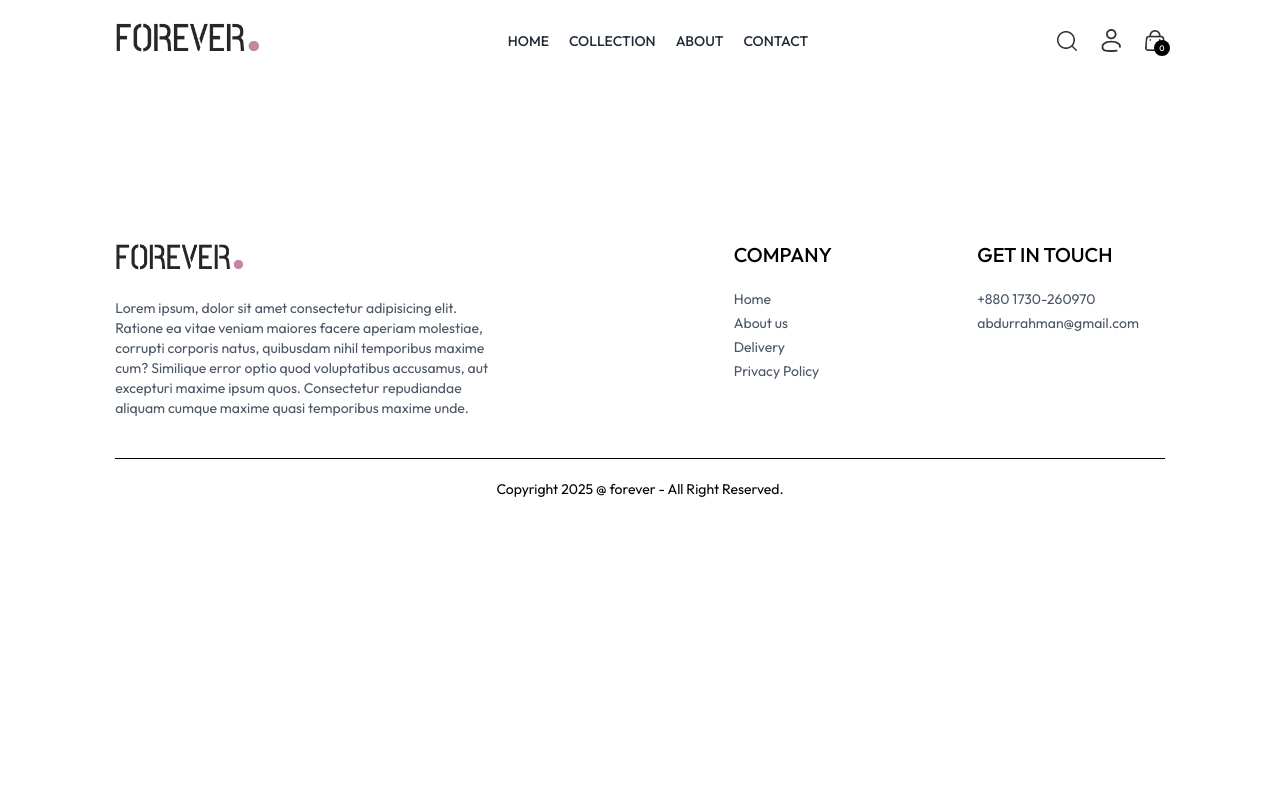
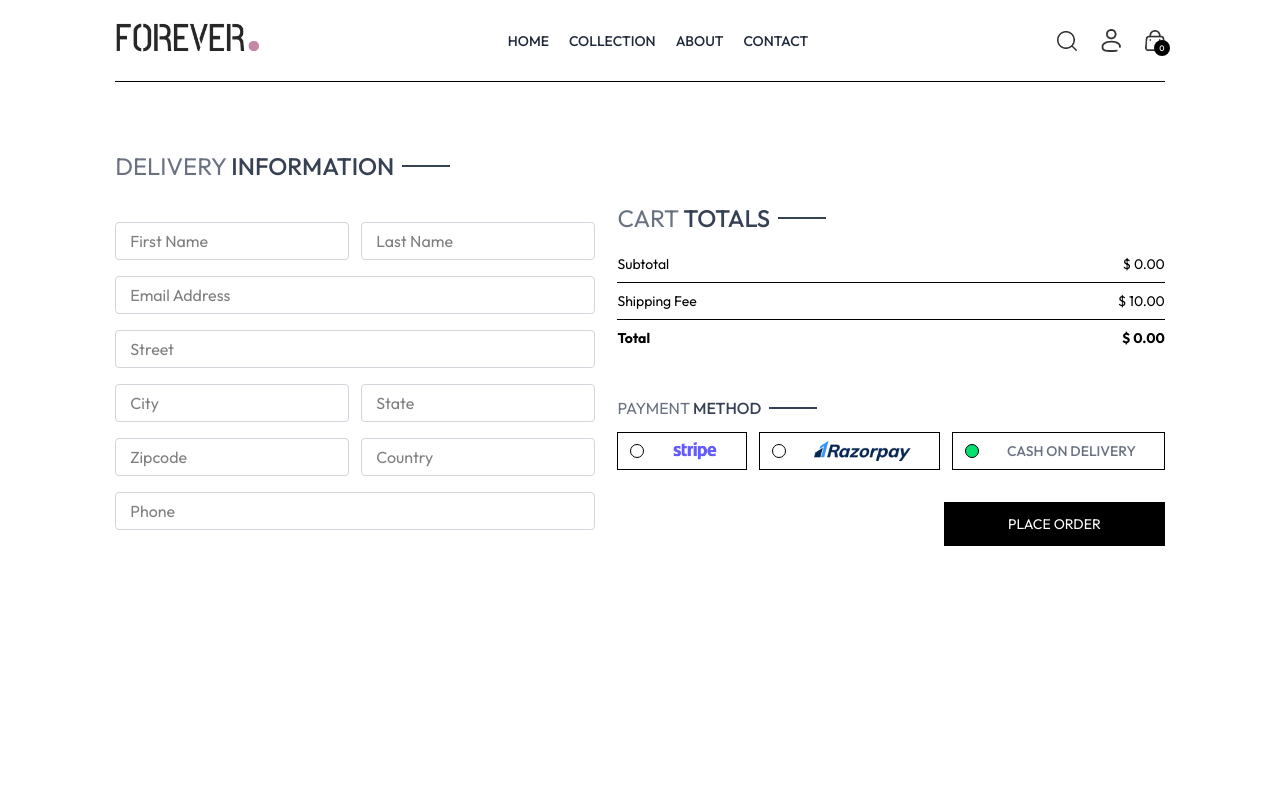
Before and after one commit to abdurrahman482937/forever, a React app in the folder frontend/: page /place-order in a window 1280 px wide. Shown: the top 800 px of the page. Built offline with nearby package versions, Linux system fonts and the light colour scheme; the HTML template or start-up script is replaced by a standard one.

Commit message:
Place Order

```diff
--- a/frontend/src/pages/PlaceOrder.jsx
+++ b/frontend/src/pages/PlaceOrder.jsx
@@ -1,9 +1,63 @@
-import React from 'react'
+import { useContext, useState } from 'react'
+import Title from '../components/Title'
+import CartTotal from '../components/cartTotal'
+import { assets } from '../assets/assets'
+import { ShopContext } from '../context/ShopContext'
 
 const PlaceOrder = () => {
+  const [method, setMethod] = useState("cod")
+  const { navigate } = useContext(ShopContext)
   return (
-    <div>
+    <div className='flex flex-col sm:flex-row justify-between gap-4 pt-5 sm:pt-14 min-h-[80vh] border-t'>
+      {/* ----- left side ---- */}
+      <div className="flex flex-col gap-4 w-full max-w-[480px]">
+        <div className="text-xl sm:text-2xl my-3">
+          <Title text1={"DELIVERY"} text2={"INFORMATION"} />
+        </div>
+        <div className="flex gap-3">
+          <input type="text" placeholder='First Name' className='border border-gray-300 rounded py-1.5 px-3.5 w-full' />
+          <input type="text" placeholder='Last Name' className='border border-gray-300 rounded py-1.5 px-3.5 w-full' />
+        </div>
+        <input type="email" placeholder='Email Address' className='border border-gray-300 rounded py-1.5 px-3.5 w-full' />
+        <input type="text" placeholder='Street' className='border border-gray-300 rounded py-1.5 px-3.5 w-full' />
+        <div className="flex gap-3">
+          <input type="text" placeholder='City' className='border border-gray-300 rounded py-1.5 px-3.5 w-full' />
+          <input type="text" placeholder='State' className='border border-gray-300 rounded py-1.5 px-3.5 w-full' />
+        </div>
+        <div className="flex gap-3">
+          <input type="text" placeholder='Zipcode' className='border border-gray-300 rounded py-1.5 px-3.5 w-full' />
+          <input type="text" placeholder='Country' className='border border-gray-300 rounded py-1.5 px-3.5 w-full' />
+        </div>
+        <input type="number" placeholder='Phone' className='border border-gray-300 rounded py-1.5 px-3.5 w-full' />
+      </div>
 
+      {/* ----- right side ---- */}
+      <div className="mt-8">
+        <div className="mt-8 min-w-80">
+          <CartTotal />
+        </div>
+        <div className="mt-12">
+          <Title text1={"PAYMENT"} text2={"METHOD"} />
+          {/* ----- PAYMENT ----- */}
+          <div className="flex flex-col lg:flex-row gap-3">
+            <div onClick={() => setMethod('stripe')} className="flex items-center gap-3 border p-2 px-3 cursor-pointer">
+              <p className={`min-w-3.5 h-3.5 border rounded-full ${method === 'stripe' ? "bg-green-400" : ''}`}></p>
+              <img className='h-5 mx-4' src={assets.stripe_logo} alt="" />
+            </div>
+            <div onClick={() => setMethod('razorpay')} className="flex items-center gap-3 border p-2 px-3 cursor-pointer">
+              <p className={`min-w-3.5 h-3.5 border rounded-full ${method === 'razorpay' ? "bg-green-400" : ''}`}></p>
+              <img className='h-5 mx-4' src={assets.razorpay_logo} alt="" />
+            </div>
+            <div onClick={() => setMethod('cod')} className="flex items-center gap-3 border p-2 px-3 cursor-pointer">
+              <p className={`min-w-3.5 h-3.5 border rounded-full ${method === 'cod' ? "bg-green-400" : ''}`}></p>
+              <p className='text-gray-500 text-sm font-medium mx-4'>CASH ON DELIVERY</p>
+            </div>
+          </div>
+        </div>
+        <div className="w-full text-end mt-8">
+          <button onClick={() => navigate('/orders')} className='bg-black text-white px-16 py-3 text-sm cursor-pointer'>PLACE ORDER</button>
+        </div>
+      </div>
     </div>
   )
 }
```
